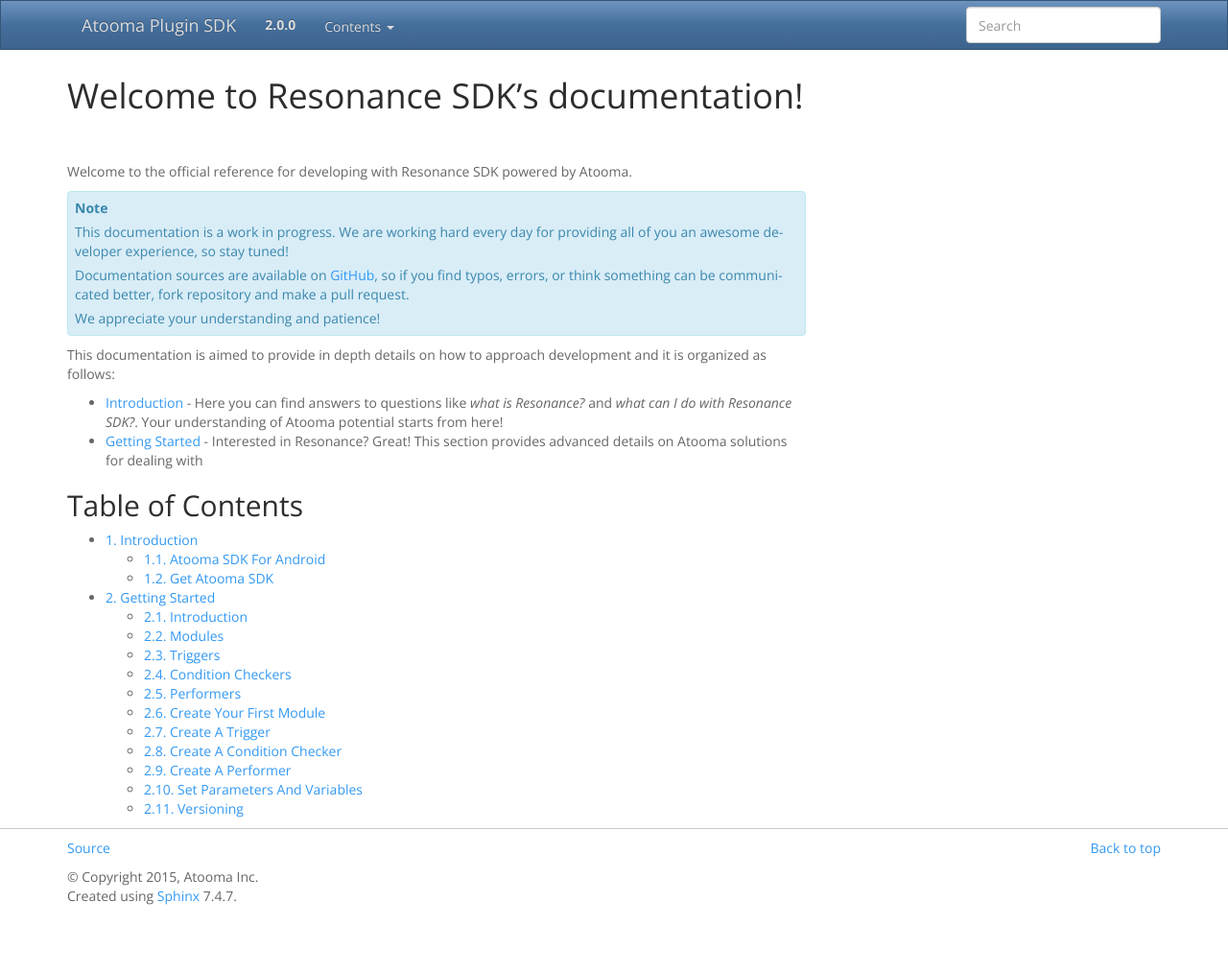
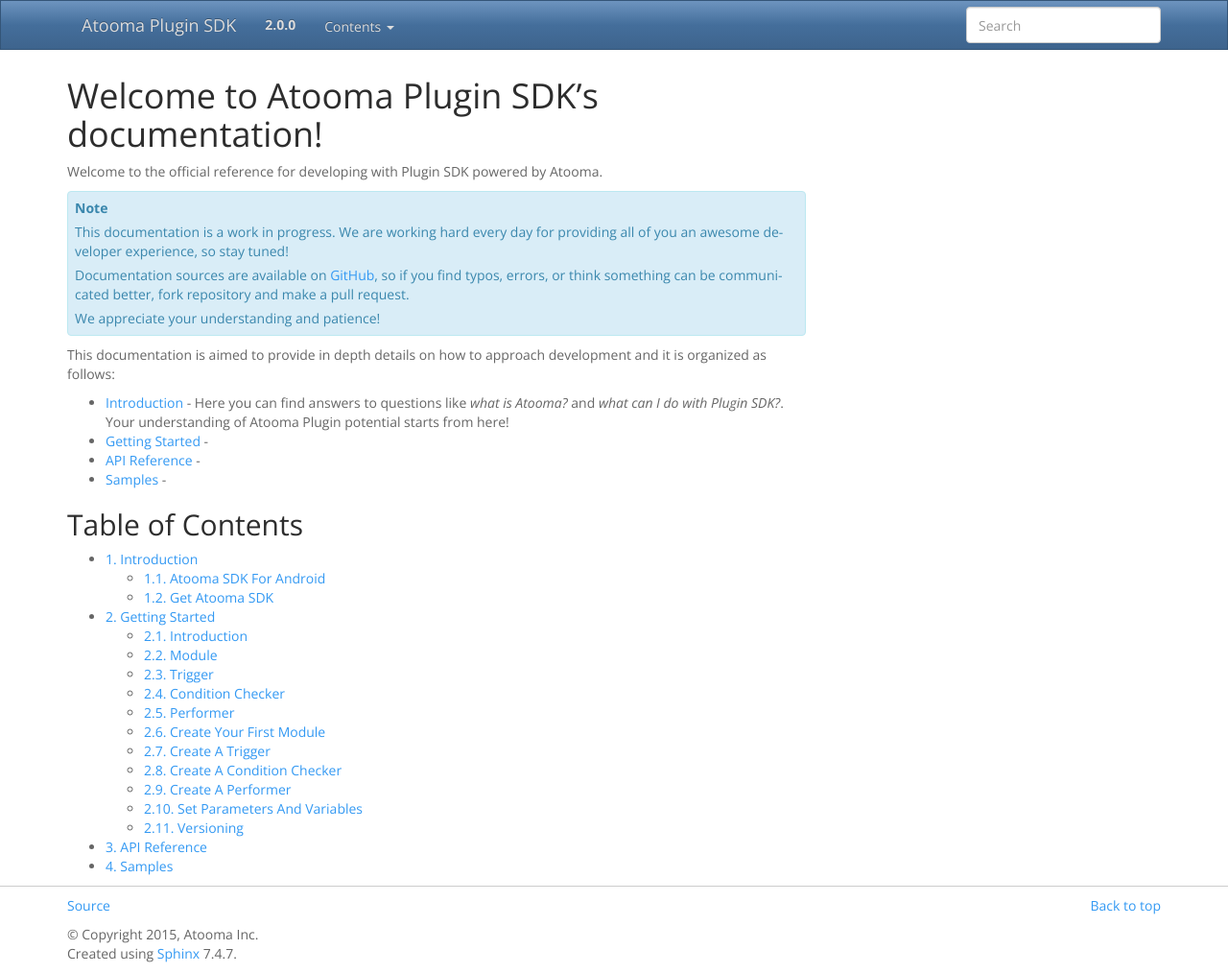
Before and after one commit to atooma/doc-plugin-sdk, a Sphinx documentation site: the page built from docs/source/index.rst, in a window 1280 px wide and 1014 px high. Shown: the whole window at 96% size. Built offline with Sphinx 7.4.7, drawn with Linux system fonts in a browser that asks for light colours.

Commit message:
Adding api reference and samples

```diff
--- a/docs/source/index.rst
+++ b/docs/source/index.rst
@@ -1,7 +1,7 @@
-Welcome to Resonance SDK's documentation!
-=========================================
+Welcome to Atooma Plugin SDK's documentation!
+===================================================
 
-Welcome to the official reference for developing with Resonance SDK powered by Atooma.
+Welcome to the official reference for developing with Plugin SDK powered by Atooma.
 
 .. note::
 
@@ -13,8 +13,10 @@
 
 This documentation is aimed to provide in depth details on how to approach development and it is organized as follows:
 
-* :ref:`intro` - Here you can find answers to questions like *what is Resonance?* and *what can I do with Resonance SDK?*. Your understanding of Atooma potential starts from here!
-* :ref:`sdk` - Interested in Resonance? Great! This section provides advanced details on Atooma solutions for dealing with
+* :ref:`intro` - Here you can find answers to questions like *what is Atooma?* and *what can I do with Plugin SDK?*. Your understanding of Atooma Plugin potential starts from here!
+* :ref:`sdk` -
+* :ref:`api` -
+* :ref:`samples` -
 
 Table of Contents
 ------------------------------
@@ -25,3 +27,5 @@
 
 	intro
 	sdk
+	api
+	samples
--- a/docs/source/sdk.rst
+++ b/docs/source/sdk.rst
@@ -28,7 +28,9 @@
 
 The script will set the packagename as ``com.atooma.plugin.pluginname``; if you want to change it or if you do not want to use the script you will still need to use a packagename that begins with ``com.atooma.plugin.*``.
 
-Modules
+.. _sdk-modules:
+
+Module
 ---------------------------------------
 
 Modules are foundamental of Atooma, They rappresent tipically a specific type of feature and contains **Triggers**, **Condition Checkers** and **Performers**. To make a **Module** you have to:
@@ -39,7 +41,9 @@
 
 Each components (**Modules**, **Triggers**, **Condition Checkers** and **Performers**) that implements ``defineUI()`` can call ``setIcon()`` and ``setTitle()`` giving as parameters the int id recource of a string or drawable from its project.
 
-Triggers
+.. _sdk-trigger:
+
+Trigger
 ---------------------------------------
 
 Triggers are components that are responsible to forward a notification when a specific event occours. They are the IF part of a rule. Each trigger can specify a list of input parameters and output variables; parameters and variables must be declared in each trigger class. There are 3 types of trigger:
@@ -52,12 +56,16 @@
 
 When a trigger wants to notify Atooma about the rule to be triggered, it have call the ``trigger()`` method.
 
-Condition Checkers
+.. _sdk-checker:
+
+Condition Checker
 ---------------------------------------
 
 Condition Checkers are components that check if a condition is ``true`` or ``false`` in the moment they are invoked and returns a Boolean value. Condition Checkers must implement ``onInvoke()`` method and must be accompanied by an identical Trigger (same UI settings, same id, etc.) Condition Checkers are used by Atooma when a user make a rule with two or more component in the IF sections.
 
-Performers
+.. _sdk-performer:
+
+Performer
 ---------------------------------------
 
 Performers are components invoked by Atooma when a rule is triggered. Performers must implements ``onInvoke()`` method.
```
Also changed, not shown: docs/source/api.rst (added, +49 -0 lines), docs/source/samples.rst (added, +16 -0 lines).
